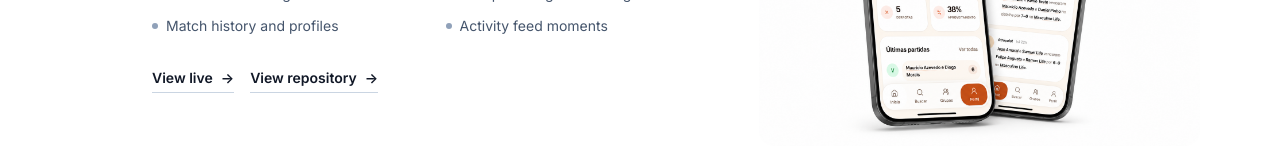
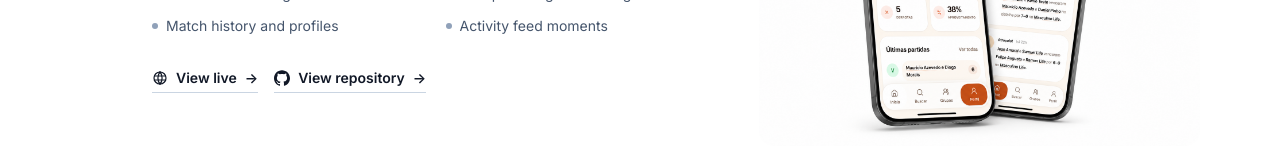
Before and after one commit to mauricio-azevedo/portfolio, a React (Vite) app: page / in a window 1280 px wide. Shown: the part 2707-2867 px from the top of the page. Built offline with nearby package versions, Linux system fonts and the light colour scheme.

Commit message:
Add icons to project action links

```diff
--- a/src/components/FeaturedProject.tsx
+++ b/src/components/FeaturedProject.tsx
@@ -2,6 +2,34 @@ import { featuredProject } from '../data/portfolio';
 import { getPublicAssetUrl } from '../lib/assets';
 import { SectionContent } from './SectionContent';
 import { SectionLabel } from './SectionLabel';
+
+function WebIcon() {
+  return (
+    <svg
+      className="size-4"
+      viewBox="0 0 24 24"
+      fill="none"
+      stroke="currentColor"
+      strokeWidth="1.8"
+      strokeLinecap="round"
+      strokeLinejoin="round"
+      aria-hidden="true"
+    >
+      <path d="M12 21a9 9 0 1 0 0-18 9 9 0 0 0 0 18Z" />
+      <path d="M3.6 9h16.8M3.6 15h16.8" />
+      <path d="M12 3c2.1 2.4 3.15 5.4 3.15 9S14.1 18.6 12 21" />
+      <path d="M12 3c-2.1 2.4-3.15 5.4-3.15 9S9.9 18.6 12 21" />
+    </svg>
+  );
+}
+
+function GitHubIcon() {
+  return (
+    <svg className="size-4" viewBox="0 0 24 24" fill="currentColor" aria-hidden="true">
+      <path d="M12 .297c-6.63 0-12 5.373-12 12 0 5.303 3.438 9.8 8.205 11.385.6.113.82-.258.82-.577 0-.285-.01-1.04-.015-2.04-3.338.724-4.042-1.61-4.042-1.61C4.422 18.07 3.633 17.7 3.633 17.7c-1.087-.744.084-.729.084-.729 1.205.084 1.838 1.236 1.838 1.236 1.07 1.835 2.809 1.305 3.495.998.108-.776.417-1.305.76-1.605-2.665-.3-5.466-1.332-5.466-5.93 0-1.31.465-2.38 1.235-3.22-.135-.303-.54-1.523.105-3.176 0 0 1.005-.322 3.3 1.23.96-.267 1.98-.399 3-.405 1.02.006 2.04.138 3 .405 2.28-1.552 3.285-1.23 3.285-1.23.645 1.653.24 2.873.12 3.176.765.84 1.23 1.91 1.23 3.22 0 4.61-2.805 5.625-5.475 5.92.42.36.81 1.096.81 2.22 0 1.606-.015 2.896-.015 3.286 0 .315.21.69.825.57C20.565 22.092 24 17.592 24 12.297c0-6.627-5.373-12-12-12" />
+    </svg>
+  );
+}
 
 function ProjectLinks() {
   return (
@@ -12,6 +40,7 @@ function ProjectLinks() {
         target="_blank"
         rel="noreferrer"
       >
+        <WebIcon />
         View live
         <span aria-hidden="true">→</span>
       </a>
@@ -21,6 +50,7 @@ function ProjectLinks() {
         target="_blank"
         rel="noreferrer"
       >
+        <GitHubIcon />
         View repository
         <span aria-hidden="true">→</span>
       </a>
```
